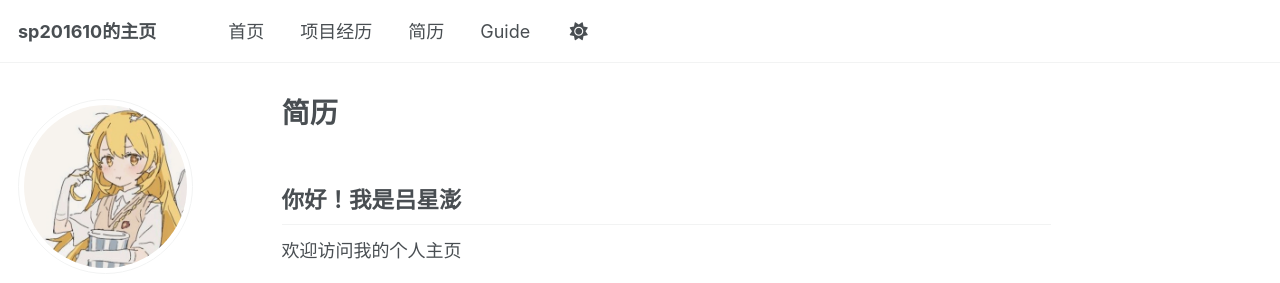
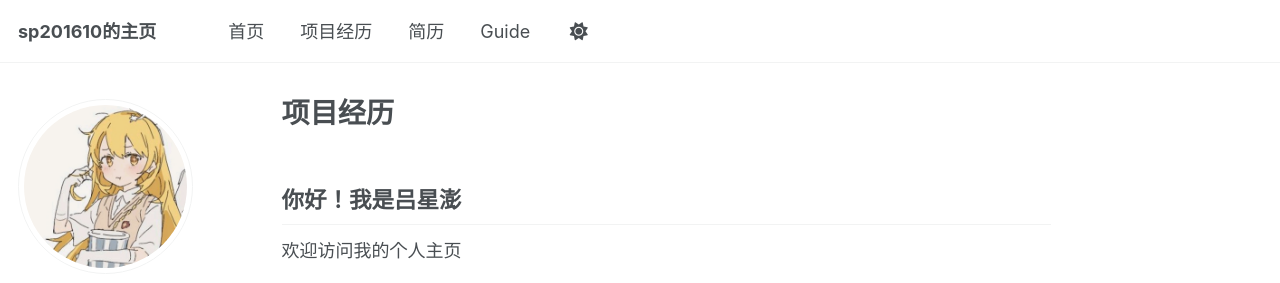
Before and after one commit to sp201610/sp201610.github.io, a Jekyll site: the page built from _pages/projects.md, in a window 1280 px wide and 900 px high. Shown: the top 283 px of the window. Built offline with Jekyll 4.4.1, drawn with Linux system fonts in a browser that asks for light colours.

Commit message:
Update projects.md

```diff
--- a/_pages/projects.md
+++ b/_pages/projects.md
@@ -1,9 +1,9 @@
 ---
 permalink: /
-title: "简历"
+title: "项目经历"
 author_profile: true
 redirect_from:
-  - /CV/
+  - /projects/
 ---
 
 ## 你好！我是吕星澎
```
